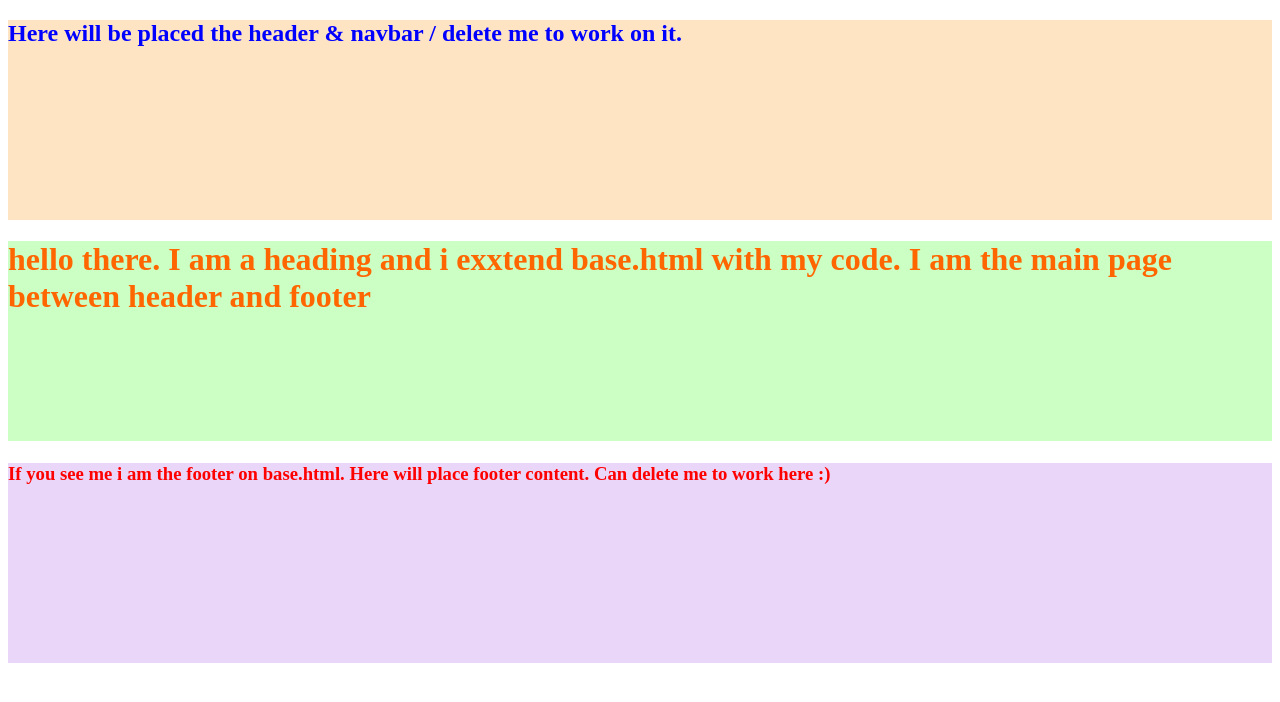
After one commit to ignasvilkas/hackathon-june-23, a Django app: page / in a window 1280 px wide. The commit adds this page. Shown: the top 702 px of the page. Run offline with Django 4.2, Linux system fonts and the light colour scheme.

Commit message:
Create home page url and link to css

```diff
--- /dev/null
+++ b/main_app/templates/main_app/index.html
@@ -0,0 +1,8 @@
+{% extends 'base.html' %}
+{% load static %}
+{% block title %} Home {% endblock %}
+{% block content %}
+
+<h1>hello there. I am a heading and i exxtend base.html with my code. I am the main page between header and footer</h1>
+
+{% endblock %}
--- /dev/null
+++ b/main_app/urls.py
@@ -0,0 +1,6 @@
+from django.urls import path
+from . import views
+
+urlpatterns = [
+    path('', views.home_page, name='home_page'),
+]
--- a/main_app/views.py
+++ b/main_app/views.py
@@ -1,4 +1,5 @@
 from django.shortcuts import render
+
 
 def home_page(request):
     """
--- a/spectrumind/urls.py
+++ b/spectrumind/urls.py
@@ -15,8 +15,9 @@ Including another URLconf
     2. Add a URL to urlpatterns:  path('blog/', include('blog.urls'))
 """
 from django.contrib import admin
-from django.urls import path
+from django.urls import path, include
 
 urlpatterns = [
     path('admin/', admin.site.urls),
+    path('', include('main_app.urls')),
 ]
--- a/static/css/style.css
+++ b/static/css/style.css
@@ -0,0 +1,17 @@
+h2 {
+    height: 200px;
+    background-color: bisque;
+    color: blue;
+}
+
+h1 {
+    height: 200px;
+    background-color: rgb(203, 255, 196);
+    color: rgb(255, 102, 0);
+}
+
+h3 {
+    height: 200px;
+    background-color: rgb(233, 214, 249);
+    color: rgb(255, 0, 0);
+}
--- a/templates/base.html
+++ b/templates/base.html
@@ -31,7 +31,7 @@
     <!-- Header start -->
     <header>
         <!-- Navbar start -->
-
+        <h2>Here will be placed the header & navbar / delete me to work on it.</h2>
         <!-- Navbar end -->
     </header>
     <!-- Header end -->
@@ -45,7 +45,7 @@
     <!-- Main end -->
 
     <!-- Footer start -->
-
+    <h3>If you see me i am the footer on base.html. Here will place footer content. Can delete me to work here :) </h3>
     <!-- Footer end -->
 
     <!-- javascript link -->
```
